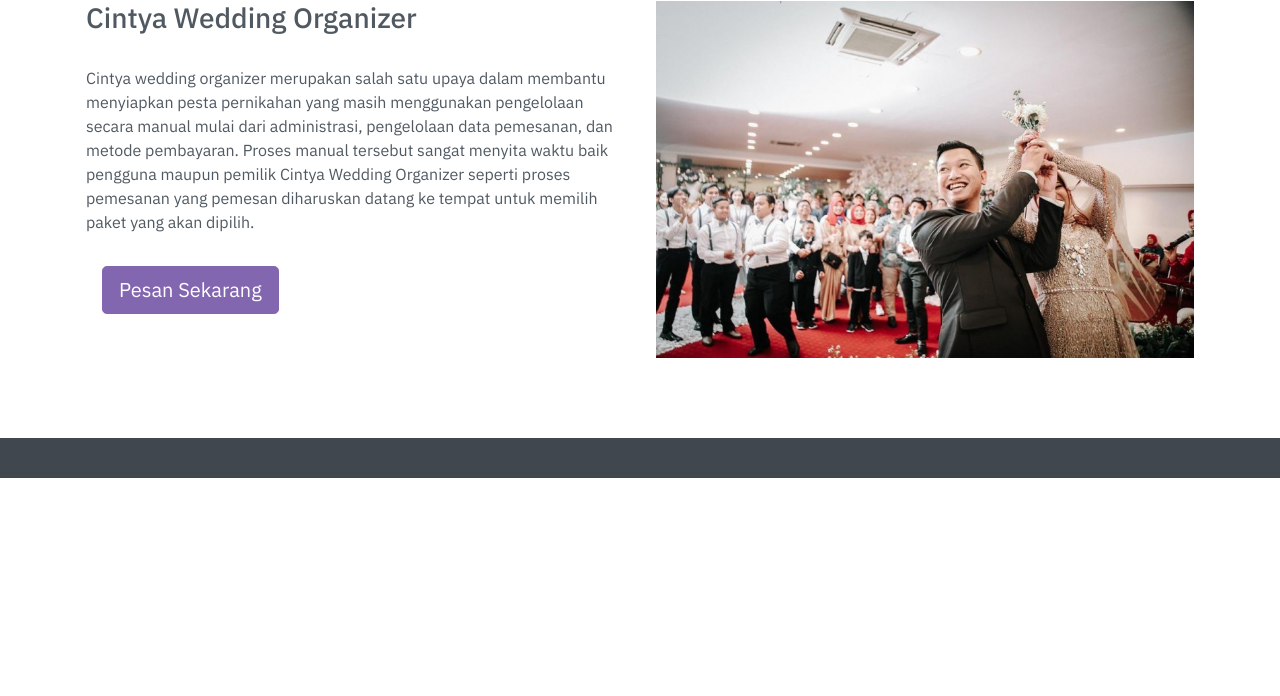
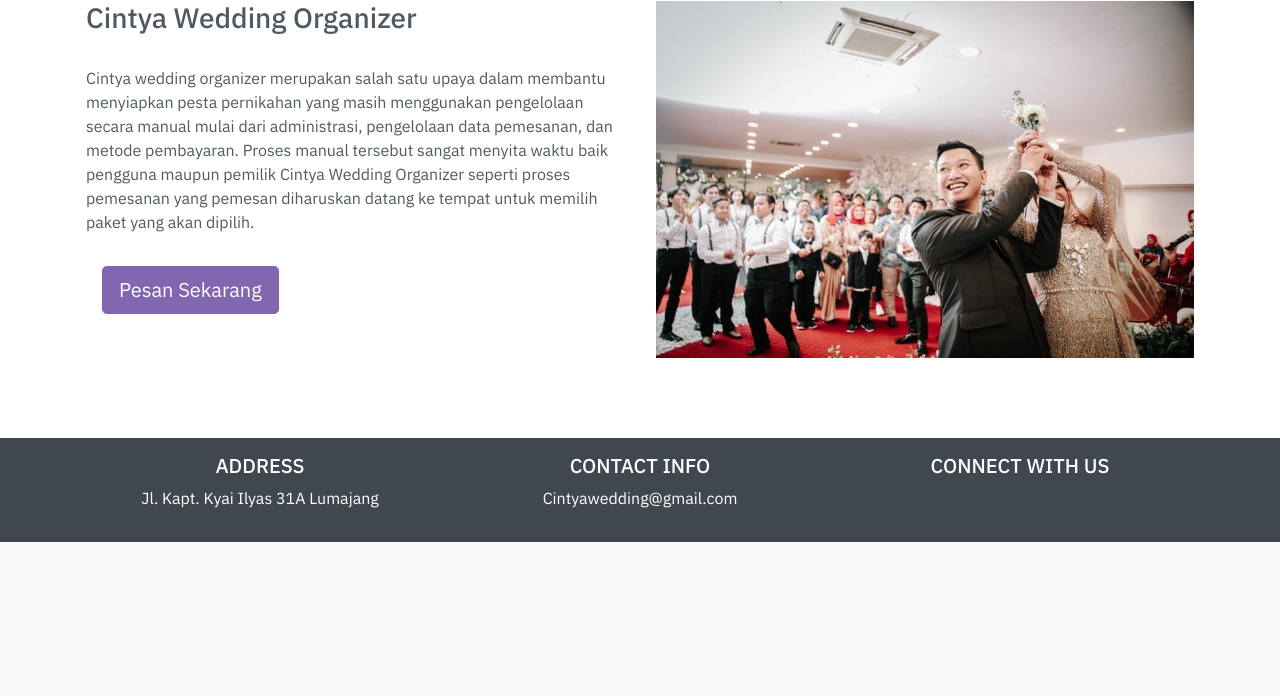
Before and after one commit to prayitnotaufik/Wedding-Website, a PHP site: page /index.php in a window 1280 px wide. Shown: the part 1779-2475 px from the top of the page. After the commit the page ends 2321 px from the top, so only its background shows below. Run offline with PHP 8.4, Linux system fonts and the light colour scheme.

Commit message:
modifikasi footer

```diff
--- a/css/style.css
+++ b/css/style.css
@@ -32,11 +32,11 @@ footer {
   background-color: #40474e;
   background-size: cover;
   color: white;
-  max-height: 40px;
+
 }
 footer .row {
-  padding: 1.5rem 0 4rem;
-  line-height: 2rem;
+  /* padding: 1.5rem 0 4rem; */
+  /* line-height: 2rem; */
 }
 footer img {
   margin: 1.5rem 0;
--- a/includes/footer.php
+++ b/includes/footer.php
@@ -1,17 +1,17 @@
 <!--- Start Footer -->
 	<footer>
 		<div class="container">
-			<div class="row text-center py-5">
+			<div class="row text-center">
 				<div class="col-md-4">
-					<h3 class="text-center">ADDRESS</h3>
+					<h5 class="text-center">ADDRESS</h5>
 					<p>Jl. Kapt. Kyai Ilyas 31A Lumajang</p>
 				</div>
 				<div class="col-md-4">
-					<h3 class="text-center">CONTACT INFO</h3>
+					<h5 class="text-center">CONTACT INFO</h5>
 					<p>Cintyawedding@gmail.com</p>
 				</div>
 				<div class="col-md-4 pb-5">
-					<h3 class="text-center">CONNECT WITH US</h3>
+					<h5 class="text-center">CONNECT WITH US</h5>
 				</div>
 			</div><!--- End of Row -->
 		</div><!--- End of Container -->
```
